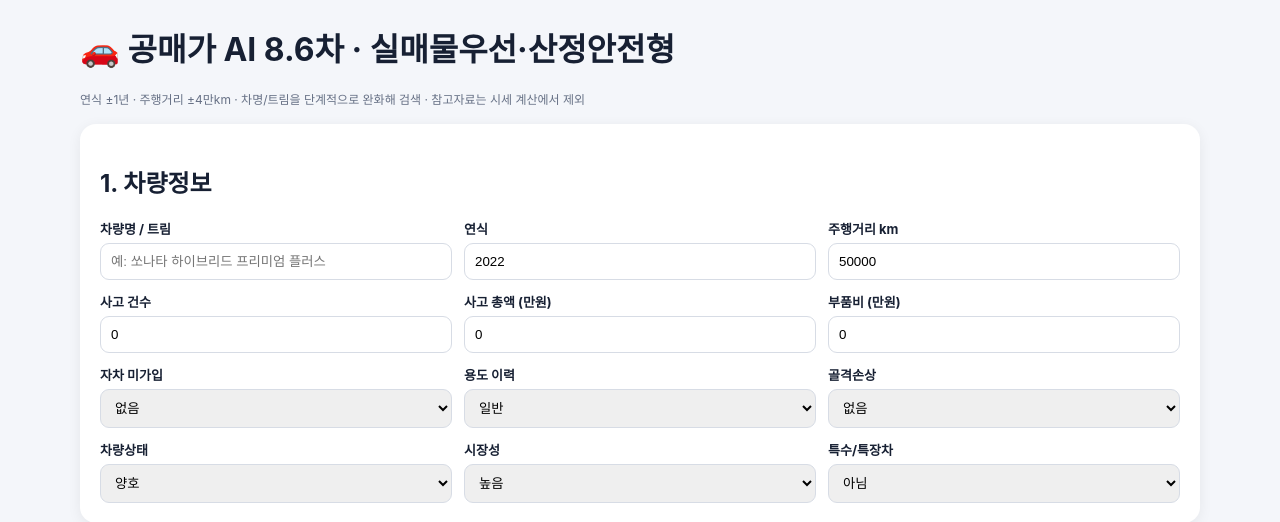
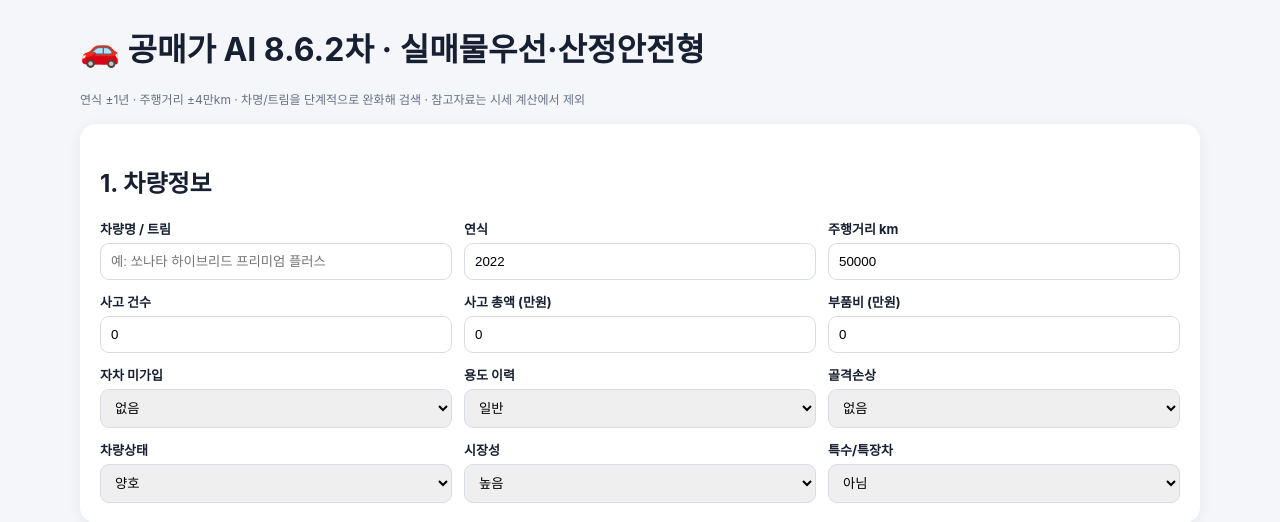
Before and after one commit to bini1111111111/auction-ai, a FastAPI app: page / in a window 1280 px wide. Shown: the top 522 px of the page. Run offline with FastAPI, Linux system fonts and the light colour scheme.

Commit message:
Update index.html

```diff
--- a/templates/index.html
+++ b/templates/index.html
@@ -2,7 +2,7 @@
 <html lang="ko">
 <head>
 <meta charset="utf-8"><meta name="viewport" content="width=device-width,initial-scale=1">
-<title>공매가 AI 8.6차</title>
+<title>공매가 AI 8.6.2차</title>
 <style>
 body{font-family:-apple-system,BlinkMacSystemFont,"Segoe UI",sans-serif;background:#f4f6fa;margin:0;color:#172033}
 .wrap{max-width:1120px;margin:24px auto;padding:0 16px}.card{background:#fff;border-radius:16px;padding:20px;margin:14px 0;box-shadow:0 3px 14px #0001}
@@ -14,7 +14,7 @@ button{background:#111827;color:#fff;border:0;border-radius:9px;padding:12px 16p
 table{width:100%;border-collapse:collapse}th,td{font-size:12px;padding:8px;border-bottom:1px solid #eee;text-align:left;vertical-align:top}.pill{display:inline-block;padding:3px 7px;border-radius:999px;background:#eef2ff;font-size:11px}.price{font-weight:800;white-space:nowrap}
 details{margin-top:14px}summary{cursor:pointer;font-weight:750}@media(max-width:850px){.g,.r{grid-template-columns:1fr}}
 </style></head><body><div class="wrap">
-<h1>🚗 공매가 AI 8.6차 · 실매물우선·산정안전형</h1>
+<h1>🚗 공매가 AI 8.6.2차 · 실매물우선·산정안전형</h1>
 <p class="s">연식 ±1년 · 주행거리 ±4만km · 차명/트림을 단계적으로 완화해 검색 · 참고자료는 시세 계산에서 제외</p>
 
 <div class="card"><h2>1. 차량정보</h2><div class="g">
@@ -138,7 +138,7 @@ let m=d.market,a=d.auction;
   '<p>적용 할인율 '+a.discount_rate+'% · '+a.verdict+'</p>'+
   '<div class="warn"><b>신뢰도 경고</b><br>'+confidenceNote+'</div>'+
   '<p>채택된 보정가격: '+m.prices.map(fmt).join(', ')+'</p>'+
-  '<div class="ok"><b>8.6차 계산 방식</b><br>실제 상세매물 3건 이상 확보를 목표로 최대 4단계까지 검색해. 1단계는 연식·구동·트림·주행거리를 최대한 맞추고, 부족하면 트림 → 주행거리 순으로 조건을 완화하면서 사이트별 검색을 확대해. ‘중고차 68대’ 같은 목록페이지는 실제 개별매물에서 제외하고, 중복 상세매물도 1건으로만 계산해. 실제매물만 대표시세에 사용하며 강한 참고자료는 계산에서 제외해. 2건 이하이면서 가격편차가 15% 이상이면 공매가 산정을 보류하는 8.5.5의 안전정책도 그대로 유지해.</div>'+
+  '<div class="ok"><b>8.6.2차 계산 방식</b><br>검색자료를 ‘실제 상세매물 → 실매물 후보 → 강한 참고 → 일반 참고’로 구분해. 목록·시세페이지는 계속 제외하지만, 상세 URL이 불명확하더라도 가격·주행거리와 연식/트림 등 개별차량 정보가 충분하면 ‘실매물 후보’로 2차 검증해. 실제 상세매물이 3건 미만일 때만 후보를 최대 3건까지 보조 계산자료로 사용하고 신뢰도를 낮게 제한해. 강한 참고자료는 계속 계산에서 제외해. 2건 이하에서 가격편차가 15% 이상이면 산정을 보류하는 안전정책과 세대·페이스리프트 필터도 그대로 유지해.</div>'+
   '<details open><summary>채택 자료와 근거</summary><table><tr><th>구분</th><th>원문 가격</th><th>보정 가격</th><th>연식</th><th>주행거리</th><th>구동</th><th>트림</th><th>보정내역</th><th>유사도</th><th>출처</th><th>검색결과</th><th>링크</th></tr>'+adopted+'</table></details>'+
   '<details><summary>제외한 가격 보기</summary><table><tr><th>가격</th><th>제외 이유</th><th>연식</th><th>주행거리</th><th>검색결과</th></tr>'+rejected+'</table></details>';
 
```
